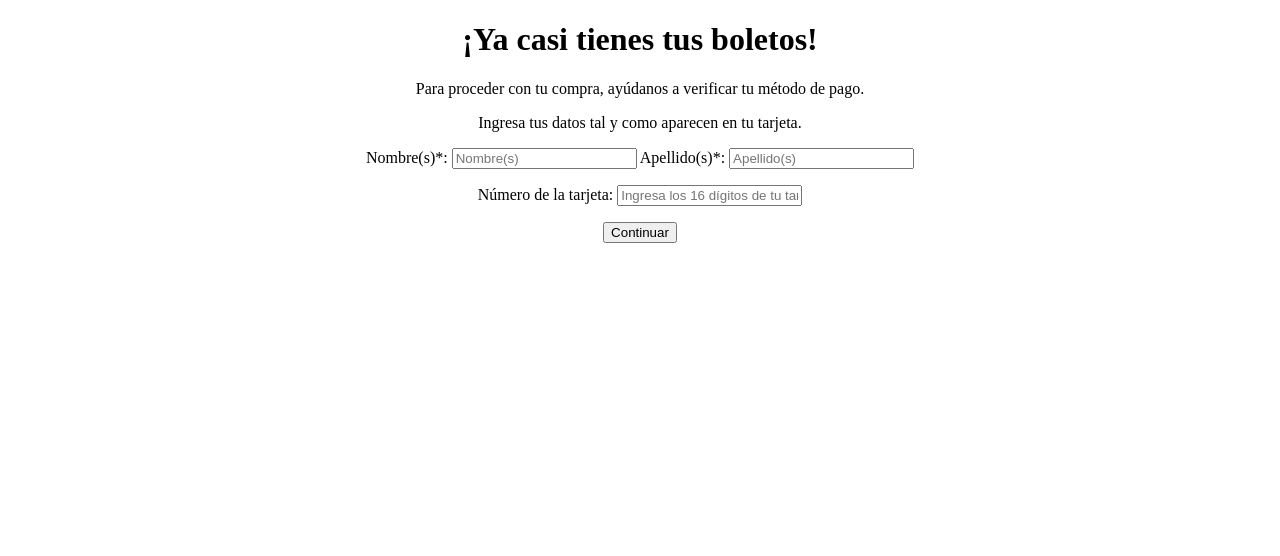
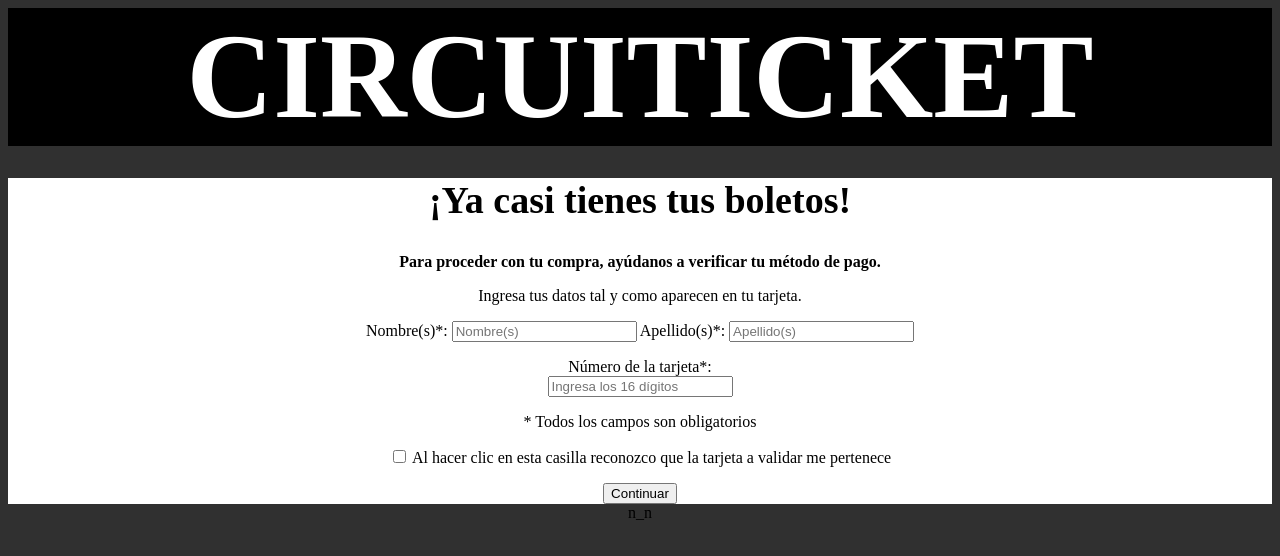
Before and after one commit to vehemencia/CDMX013-card-validation, a plain HTML site: page src/index.html in a window 1280 px wide. Drawn offline with Linux system fonts and the light colour scheme.

Commit message:
Otra prueba

```diff
--- a/src/index.html
+++ b/src/index.html
@@ -2,22 +2,25 @@
 <html>
   <head>
     <meta charset="utf-8">
-    <title>Circuiticket</title>
+    <title>CIRCUITICKET</title>
     <link rel="stylesheet" href="style.css" />
   </head>
   <body>
-    <header></header>
+    <header>CIRCUITICKET</header>
     <main>
-      <center>
-        <h1>¡Ya casi tienes tus boletos!</h1>
-        <p>Para proceder con tu compra, ayúdanos a verificar tu método de pago.</p>
+        <section id="ticketScreen">
+        <h2>¡Ya casi tienes tus boletos!</h2>
+        <p><strong>Para proceder con tu compra, ayúdanos a verificar tu método de pago.</strong></p>
         <p>Ingresa tus datos tal y como aparecen en tu tarjeta.</p>
         Nombre(s)*: <input type="text" placeholder="Nombre(s)"> Apellido(s)*: <input type="text" placeholder="Apellido(s)">
-        <p>Número de la tarjeta: <input type="password" placeholder="Ingresa los 16 dígitos de tu tarjeta"></p>
+        <p>Número de la tarjeta*:<br>
+        <input type="text" placeholder="Ingresa los 16 dígitos" id="cardPlasticNumber"></p>
+        <p>* Todos los campos son obligatorios</p>
+        <p><input type="checkbox"> Al hacer clic en esta casilla reconozco que la tarjeta a validar me pertenece</p>
         <button>Continuar</button>
-      </center>
+      </section>
     </main>
-    <footer></footer>
+    <footer> n_n </footer>
     <script src="index.js" type="module"></script>
   </body>
 </html>
--- a/src/style.css
+++ b/src/style.css
@@ -0,0 +1,27 @@
+header {
+    background-color: #000000;
+    text-align: center;
+    color: white;
+    font-weight: 800;
+    font-size: 120px;
+}
+
+body {
+    background-color: #303030;
+}
+
+#ticketScreen {
+    margin: auto;
+    background-color: #ffffff;
+    box-sizing: border-box;
+    text-align: center;
+}
+
+h2 {
+    font-size: 38px ;
+    font: arial;
+}
+
+footer {
+    text-align: center;
+}
```
Also changed, not shown: README.md.
